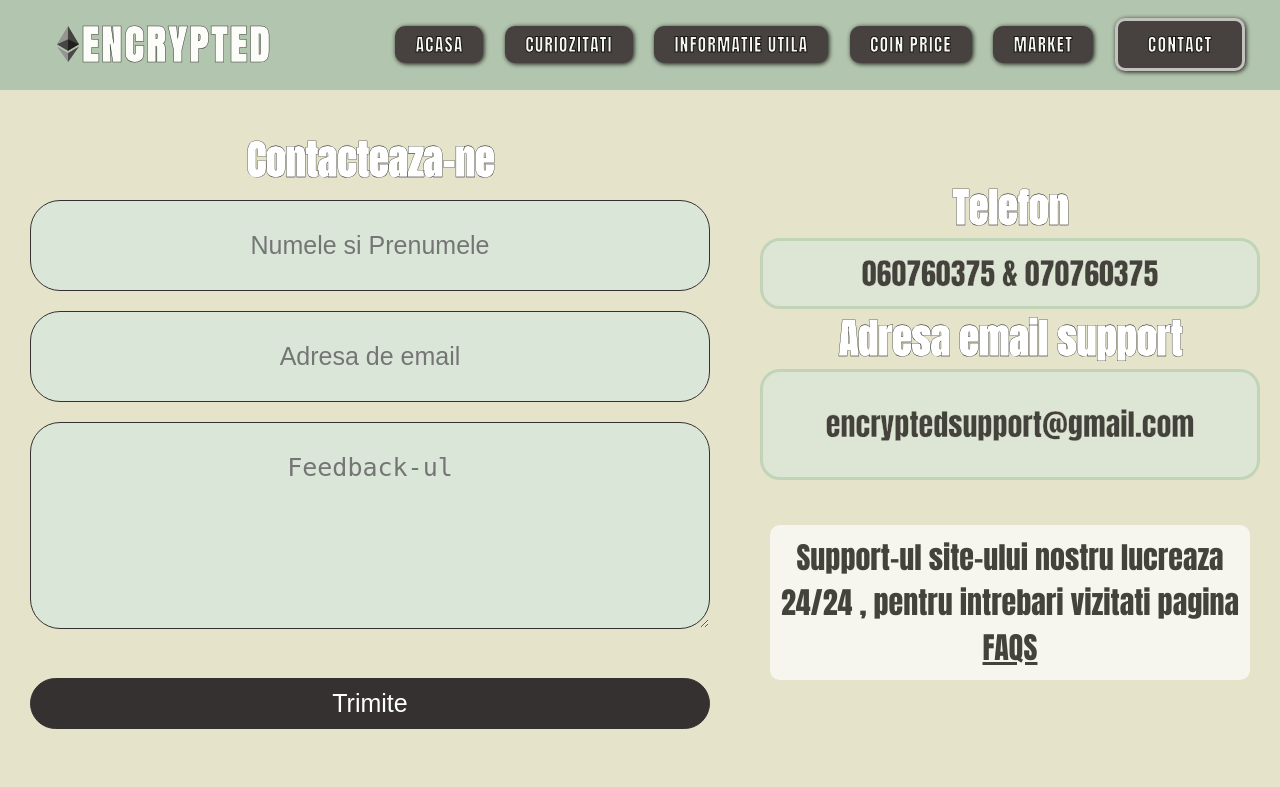
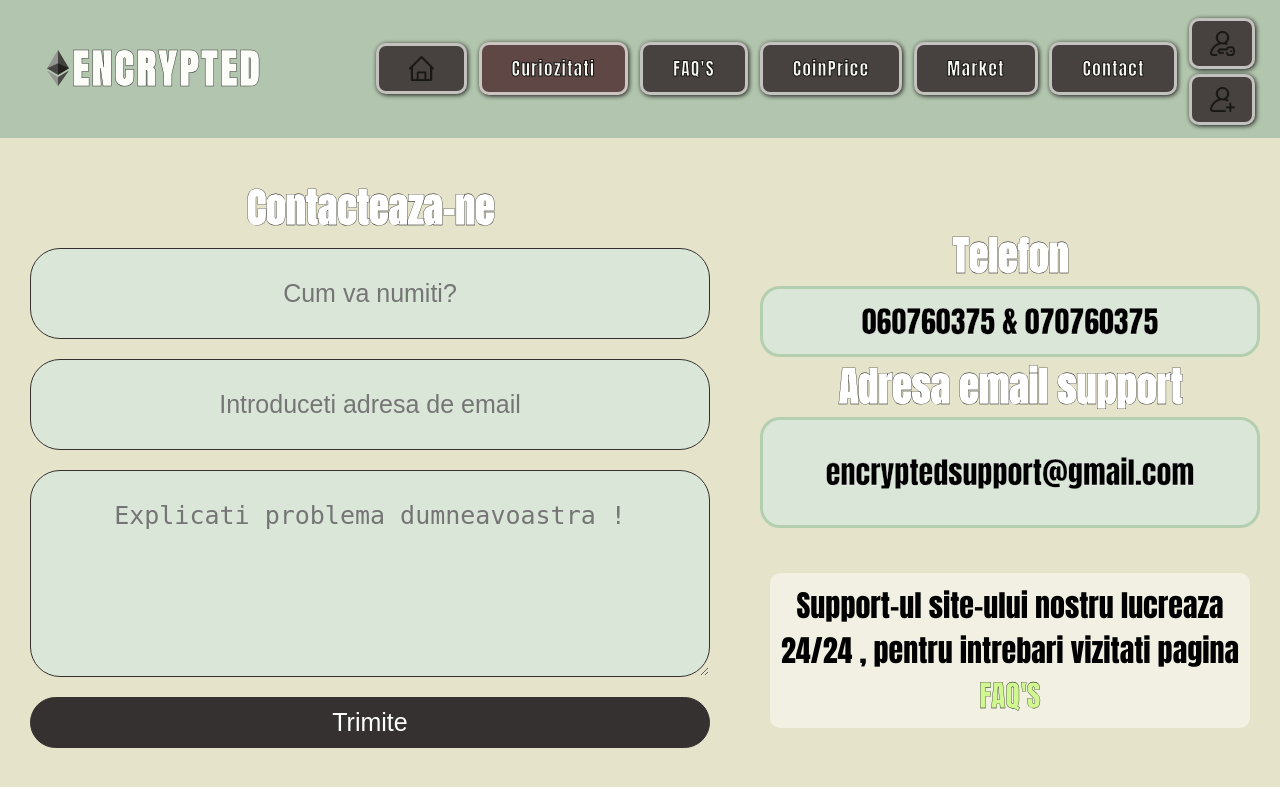
Before and after one commit to CebotaruDaniel/tw, a PHP site: page /html/contact.php in a window 1280 px wide. Shown: the top 787 px of the page. Run offline with PHP 8.4, Linux system fonts and the light colour scheme; some web fonts are replaced.

Commit message:
Laborator4

```diff
--- a/css/stylecontact.css
+++ b/css/stylecontact.css
@@ -3,7 +3,16 @@ body{
 }
 
 .error {
-    color: #FF0000;
+    color: #f03636a4;
+    -webkit-text-stroke: black;
+    -webkit-text-stroke-width: 0.3px;
+}
+
+.success {
+    color: rgba(172, 255, 47, 0.453);
+    -webkit-text-stroke: black;
+    -webkit-text-stroke-width: 0.3px;
+
 }
 
 .container-contact {
@@ -18,6 +27,10 @@ body{
 }
 
 input,textarea{
+    display: flex;
+    justify-content: center;
+    align-items: center;
+    flex-direction: column;
     padding: 30px;
     width: 100%;
     text-align: center;
@@ -29,6 +42,7 @@ input,textarea{
     border-style: solid;
     border-color: rgb(54, 49, 49);
     border-width: 1px;
+    float: right;
 }
 
 .informatie{
@@ -42,8 +56,7 @@ input,textarea{
 }
 
 .informatie p {
-    background-color: white;
-    opacity: 70%;
+    background-color: rgba(255, 255, 255, 0.45);
     padding: 10px 10px;
     border-radius: 10px;
 }
@@ -91,3 +104,10 @@ h2{
     -webkit-text-stroke: white;
     -webkit-text-stroke-width: 0.3px;
 }
+
+.informatie a,span{
+    color: rgba(172, 255, 47, 0.453);
+    -webkit-text-stroke: black;
+    -webkit-text-stroke-width: 0.3px;
+    text-decoration: none;
+}
--- a/css/stylegeneral.css
+++ b/css/stylegeneral.css
@@ -16,6 +16,21 @@ html{
     padding: 0;
     color: black;
     box-sizing: border-box;
+}
+
+.house{
+    max-width: 25px;
+    display: flex;
+    justify-content: center;
+    align-items: center;
+}
+
+.login a{
+    background-color: white;
+    margin-top: 5px;
+    padding: 10px 30px;
+    border-style: solid;
+    border-color: rgba(255, 255, 255, 0.69);
 }
 
 /* Navbar*/
@@ -50,6 +65,10 @@ html{
     -webkit-text-stroke-color: black;
     box-shadow: 1px 1px 5px #000000;
     letter-spacing: 1px;
+    text-transform: none;
+    padding: 10px 30px;
+    border-style: solid;
+    border-color: rgba(255, 255, 255, 0.69);
 }
 
 .navbar{
@@ -67,10 +86,8 @@ html{
 
 .navbar a:hover
 {
-    -webkit-text-stroke-width: 1px;
-    -webkit-text-stroke-color: black;
-    transition: 0.7s;
-    padding: 10px 30px;
+   background-color: #000000ae;
+   transition: 0.3s;
 }
 
 /*/Footer*/
@@ -85,7 +102,6 @@ html{
     text-align: center;
     font-size: 20px;
     padding: 7px 7px;
-
 }
 
 /*/Body*/
@@ -95,8 +111,5 @@ body{
 }
 
 a.active{
-    padding: 10px 30px;
-    border-style: solid;
-    border-color: rgba(255, 255, 255, 0.69);
-
+    background-color: rgb(80, 55, 55);
 }
--- a/css/stylemarket.css
+++ b/css/stylemarket.css
@@ -35,7 +35,7 @@ h2:hover{
 
 .container p{
     padding: 0 30px;
-    text-align: left;
+    text-align: center;
 }
 
 section img{
@@ -91,7 +91,7 @@ section img{
 
 .container-information h1{
     text-align: center;
-    font-size: 40px;
+    font-size: 3px;
     font-family: 'Anton', 'cursive';
     color: white;
     width: 100%;
--- a/html/contact.php
+++ b/html/contact.php
@@ -2,31 +2,81 @@
 <!DOCTYPE HTML>
 <html>
 <head>
-    <link rel="stylesheet" href="/css/stylegeneral.css">
-    <link rel="stylesheet" href="/css/stylecontact.css">
-    <link rel="stylesheet" href="/css/animation.css">
+    <link rel="stylesheet" href="/css/stylegeneral.css?v=<?php echo time(); ?>">
+    <link rel="stylesheet" href="/css/stylecontact.css?v=<?php echo time(); ?>">
+    <link rel="stylesheet" href="/css/animation.css?v=<?php echo time(); ?>">
 </head>
 <body>
-    <header>
+
+<?php
+ini_set('display_errors', 1);
+ini_set('display_startup_errors', 1);
+error_reporting(E_ALL);
+$nameErr = $mailErr = $helpErr = $succes = $error ="";
+$nume = $posta = $help = "";
+$saved = false;
+$pattern = "^[_a-z0-9-]+(\.[_a-z0-9-]+)*@[a-z0-9-]+(\.[a-z0-9-]+)*(\.[a-z]{2,3})$^";
+    if($_SERVER["REQUEST_METHOD"] == "POST"){
+        $nume=$_POST['nume'];
+        $posta=$_POST['posta'];
+        $help=$_POST['help'];
+        $fp = fopen('/Applications/XAMPP/xamppfiles/htdocs/informatie.txt', 'a');
+        if(empty($nume)){
+            $nameErr = "* Introduceti numele,prenumele";
+        }
+        if(!preg_match($pattern,$posta)){
+            $mailErr = "* Email-ul nu este valid!";
+        }
+        if(empty($help)){
+            $helpErr = "* Introduceti problema cu care v-ati confruntat";
+        }
+        if(empty($nameErr) && empty($mailErr) && empty($helpErr)){
+            fprintf($fp,"----------------------------------\n");
+            fprintf($fp,"Numele client : %s\n", $nume);
+            fprintf($fp,"Email client : %s\n", $posta);
+            fprintf($fp,"Problema clientului : %s\n", $help);
+            $nume = $posta = $help = "";
+            $saved = true;
+        }
+            fclose($fp);
+
+        if($saved){
+            $succes = "* Datele introduse sau transmis cu succes !";
+        }else{
+            $error = "* Datele nu au fost transmise,mai incearca!";
+        }
+
+    }
+?>
+
+<header>
     <nav>
-            <div class="navbar">
-                <h1 class="logo"> <img class ="logoimage" src="../imagini-icon/ethsvg.png" alt="logopng">ENCRYPTED</h1>
-                <a  class="navbar-items" href="../index.html" >ACASA</a>
-                <a class="navbar-items" href="curiozitati.html">CURIOZITATI</a>
-                <a  class="navbar-items" href="faqs.html" >INFORMATIE&nbsp;UTILA</a>
-                <a  class="navbar-items" href="price.html" >COIN PRICE</a>
-                <a  class="navbar-items" href="market.html" >MARKET</a>
-                <a  class="active" href="contact.php" >CONTACT</a>
-            </div>
-        </nav>
-    </header>
+        <div class="navbar">
+            <h1 class="logo"> <img class ="logoimage" src="../imagini-icon/ethsvg.png" alt="logopng">ENCRYPTED</h1>
+            <a  class="navbar-items" href="../index.html" ><img class="house" src="../imagini-icon/house.png" alt=""></a>
+            <a class="active" href="curiozitati.html">Curiozitati</a>
+            <a  class="navbar-items" href="faqs.html" >FAQ'S</a>
+            <a  class="navbar-items" href="price.html" >CoinPrice</a>
+            <a  class="navbar-items" href="market.html" >Market</a>
+            <a  class="navbar-items" href="contact.php" >Contact</a>
+            <div class="login">
+              <a  class="house" href="index.html" ><img class="house" src="../imagini-icon/login.png" alt=""></a>
+              <a  class="house" href="index.html" ><img class="house" src="../imagini-icon/add-user.png" alt=""></a>
+          </div>
+        </div>
+</header>
 
 <div class="container-contact">
     <h2>Contacteaza-ne</h2>
-    <form method="post" action="<?php echo htmlspecialchars($_SERVER["PHP_SELF"]);?>">
-      <input type="text" placeholder="Numele si Prenumele" name="name"><br>
-      <input type="email" placeholder="Adresa de email" name="email" ><br>
-      <textarea name="comment" placeholder="Feedback-ul" rows="5" cols="40"></textarea><br>
+    <form method="post" action="contact.php">
+    <span class="error"><?php echo $error;?></span>
+    <span class="success"><?php echo $succes;?></span>
+      <input type="text" placeholder="Cum va numiti?"  name="nume" value="<?= $nume?>"><br>
+      <span class="error"><?php echo $nameErr;?></span>
+      <input type="email" placeholder="Introduceti adresa de email"  name="posta" value="<?= $posta?>"><br>
+      <span class="error"><?php echo $mailErr;?></span>
+      <textarea name="help" placeholder="Explicati problema dumneavoastra !" rows="5" cols="40" value="<?= $help?>"></textarea><br>
+      <span class="error"><?php echo $helpErr;?></span>
       <br>
       <input class="buton-submit" type="submit" name="submit" value="Trimite">
 </form>
@@ -42,11 +92,7 @@
         <h2>Adresa email support</h1>
         <p>encryptedsupport@gmail.com</p><br>
      </div>
-     <p>Support-ul site-ului nostru lucreaza 24/24 , pentru intrebari vizitati pagina <a href="faqs.html">FAQS</a></p>
-
-
-
-
+     <p>Support-ul site-ului nostru lucreaza 24/24 , pentru intrebari vizitati pagina <a href="faqs.html"><span>FAQ'S</span></a></p>
 
 
  </div>
```
Also changed, not shown: css/stylelogin.css (added, +74 -0 lines), css/styleprice.css (+15 -0 lines), html/curiozitati.html (+10 -7 lines), html/faqs.html (+10 -7 lines), html/login.html (added, +77 -0 lines), html/market.html (+11 -8 lines), html/price.html (+16 -13 lines), index.html (+16 -6 lines), informatie.txt (+9 -0 lines), javascript/form-validation.js (added, +47 -0 lines), imagini-icon/add-user.png (added), imagini-icon/house.png (added), imagini-icon/login.png (added), javascript/transition.js (line endings or trailing spaces).
